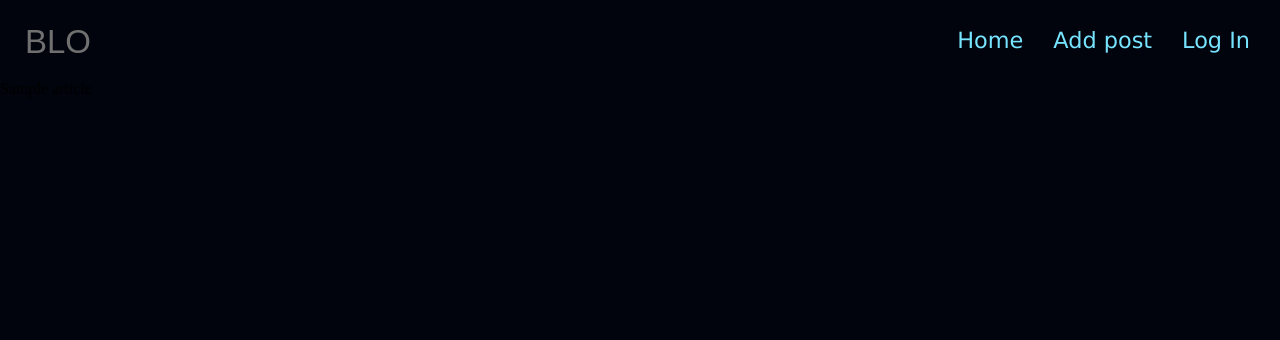
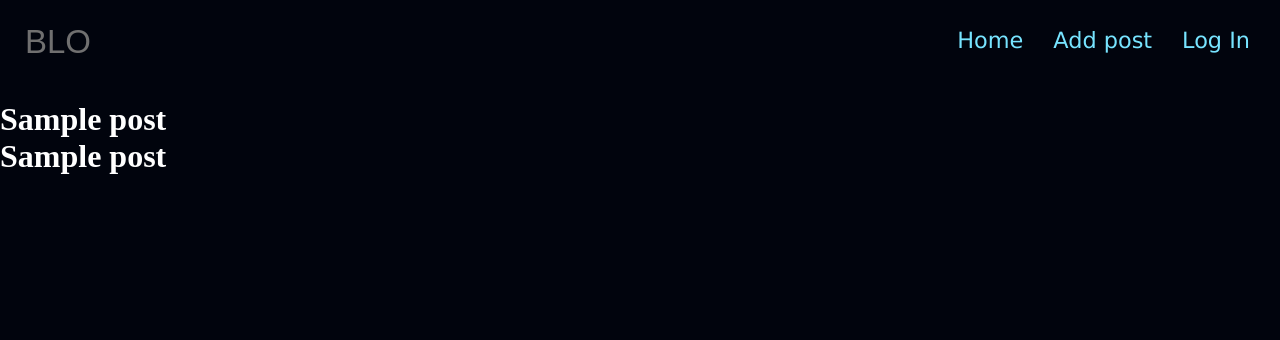
Before and after one commit to randomCOSMOS/Blog, a Flask app: page /article/1 in a window 1280 px wide. Shown: the top 340 px of the page. Run offline with Flask 2, Linux system fonts and the light colour scheme; a database or web service that is not in the repository returns one stand-in record (values such as "Sample title"); some libraries are stand-ins or nearby versions.

Commit message:
Recreated database and fixed latest post issue

```diff
--- a/app.py
+++ b/app.py
@@ -1,8 +1,8 @@
 from flask import Flask, render_template, request, redirect, session, make_response
+from os.path import join, dirname
 from dotenv import load_dotenv
-from os.path import join, dirname
+import psycopg2
 import datetime
-import psycopg2
 import os
 
 app = Flask(__name__)
@@ -50,6 +50,7 @@ def home():
     global user_name
     cur.execute('select * from posts')
     posts = cur.fetchall()
+    posts.reverse()
     if len(session) > 1:
         user_name = session['active_user']
     else:
@@ -85,10 +86,9 @@ def post():
 # article page
 @app.route('/article/<id>')
 def ok(id):
-    cur.execute('select article from posts where id={}'.format(id))
+    cur.execute('select * from posts where id={}'.format(id))
     article = cur.fetchall()
-
-    return render_template('article.html', article=article[0][0])
+    return render_template('article.html', article=article[0])
 
 
 @app.route('/make')
@@ -157,7 +157,7 @@ def sign():
             con.commit()
             session.permanent = True
             session['active_user'] = username
-        return redirect('/')
+            return redirect('/')
 
 
 # log in function and page
@@ -194,6 +194,5 @@ def signout():
 def test():
     return request.data
 
-
 if __name__ == '__main__':
     app.run(debug=True, port=3000)
--- a/static/css/article.css
+++ b/static/css/article.css
@@ -0,0 +1,7 @@
+#body {
+    color: white;
+}
+
+h1{
+    color: white;
+}
--- a/static/css/base.css
+++ b/static/css/base.css
@@ -1,3 +1,14 @@
+@font-face{
+    font-family: lato;
+    src: url("../font/Lato-Regular.ttf");
+}
+
+@font-face{
+    font-family: lato;
+    src: url("../font/Lato-Bold.ttf");
+    font-weight: bold;
+}
+
 :root {
     --blue: #006a85;
     --dark-blue: #01040D;
--- a/static/css/home.css
+++ b/static/css/home.css
@@ -14,13 +14,14 @@ body{
 
 header {
     position: relative;
-    background-image: url("../images/blog.jpg");
+    background-image: url("../images/op.jpg");
     background-size: cover;
     background-attachment: fixed;
     background-position: center;
     height: 60vh;
     display: flex;
     align-items: center;
+
 }
 
 header div {
@@ -90,7 +91,7 @@ hr {
     font-weight: bold;
     color: var(--light-grey);
     font-size: 1rem;
-    font-family: 'lato';
+    font-family: lato;
     margin: 10px 15px;
 }
 
--- a/templates/article.html
+++ b/templates/article.html
@@ -9,6 +9,10 @@
 
 {% block body %}
 
-{{ article }}
+<h1>
+    {{ article[1] }}
+    <br>
+    {{ article[3] }}
+</h1>
 
 {% endblock %}
--- a/templates/login.html
+++ b/templates/login.html
@@ -20,7 +20,7 @@
 
     <div class="illustration">
         <h1>Log In To Continue Exploration</h1>
-        <p>Welcom Back</p>
+        <p>Welcome Back</p>
         <img src="{{url_for('static', filename='images/sign-in.svg')}}" alt="">
     </div>
     <div class="sign-up">
--- a/templates/post.html
+++ b/templates/post.html
@@ -28,7 +28,7 @@
 </form>
 {% else %}
 <div class="not-active">
-    <h2>It seems like you haven't signed</h2>
+    <h2>It seems like you haven't signed in!</h2>
     <p>Please chose an option to continue</p>
     <a href="/sign">
         <input type="button" value="Sign Up">
```
Also changed, not shown: README.md, static/font/Lato-Bold.ttf (added), static/font/Lato-Regular.ttf (added), static/images/op.jpg (added).
